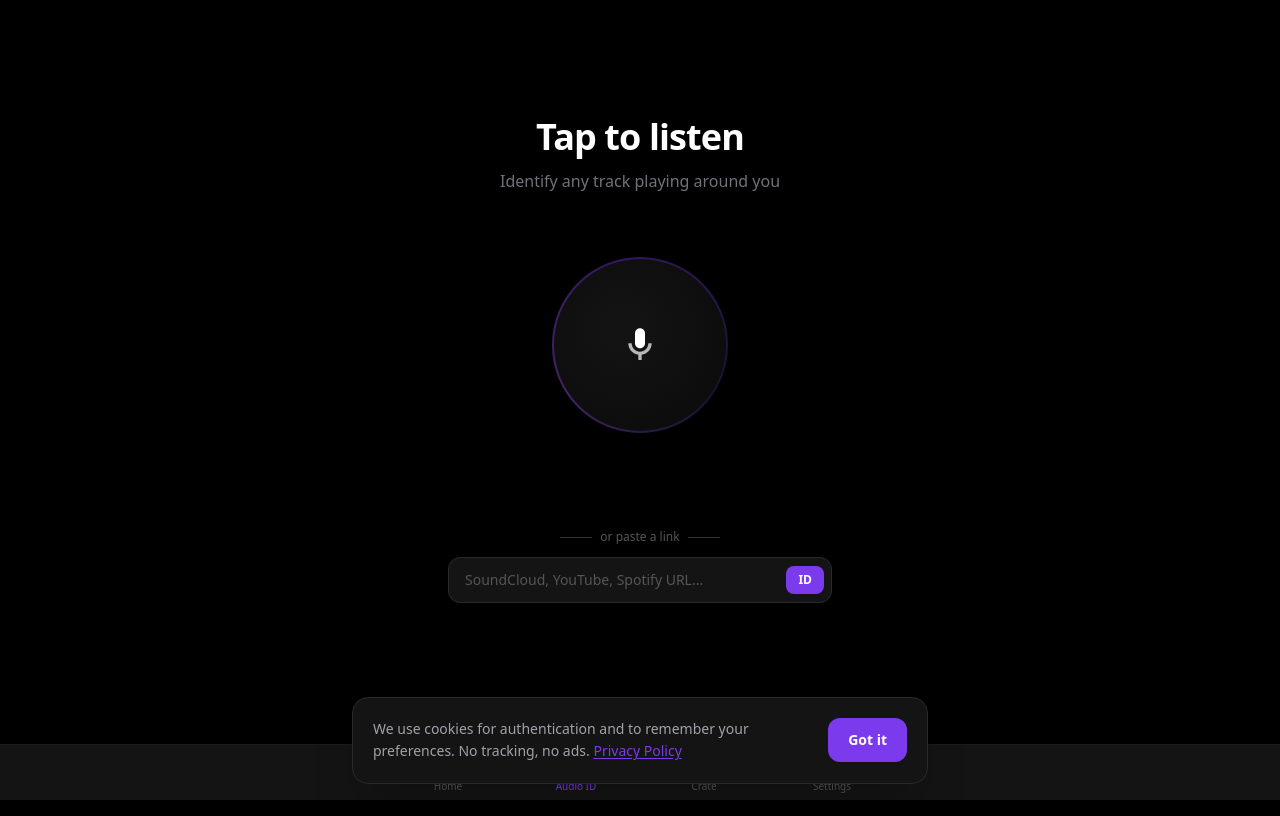
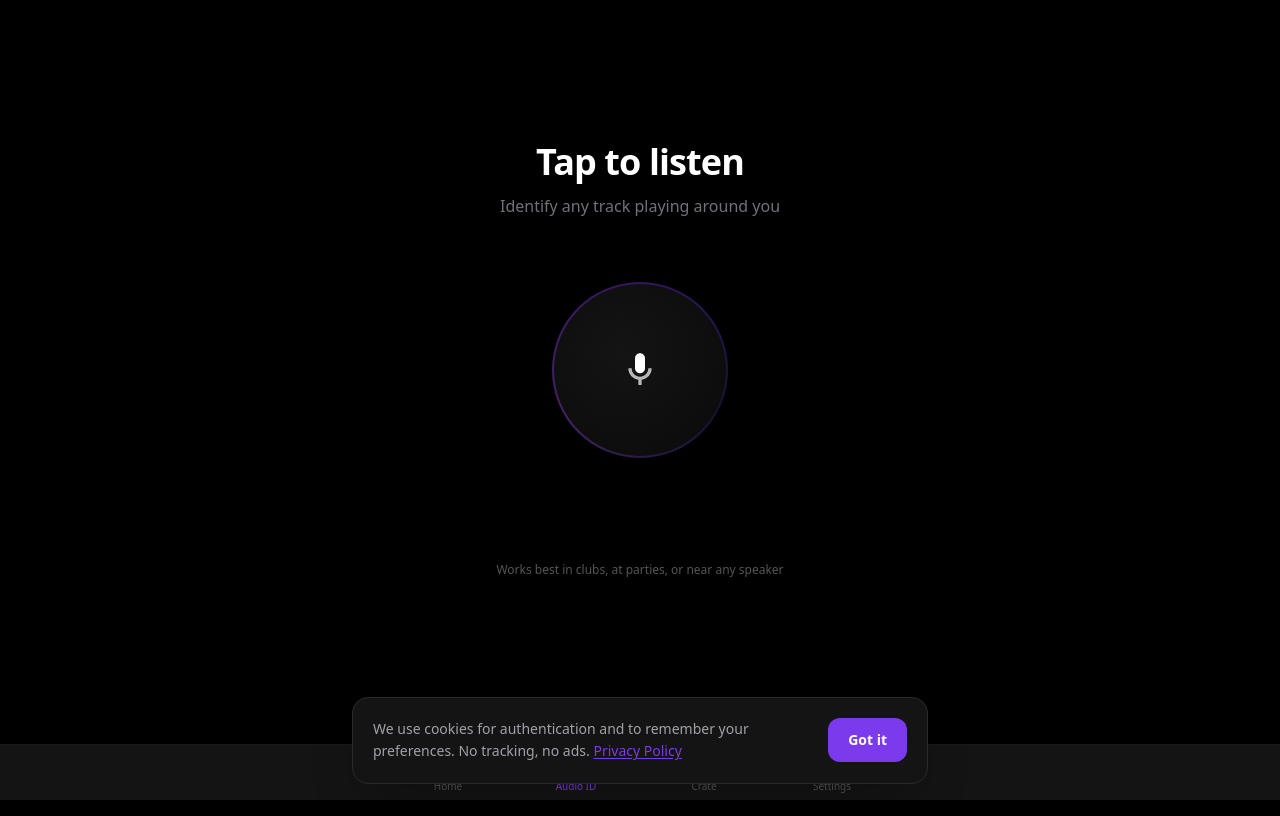
Before and after one commit to MEDBrand/TraxScout, a Next.js app: page /audio-id in a window 1280 px wide. Built offline with nearby package versions, Linux system fonts and the light colour scheme.

Commit message:
fix: remove paste-link from Audio ID, add contextual hint

```diff
--- a/src/app/audio-id/page.tsx
+++ b/src/app/audio-id/page.tsx
@@ -414,25 +414,11 @@ export default function AudioIdPage() {
           </button>
         )}
 
-        {/* Or paste a link */}
+        {/* Hint text */}
         {state === 'idle' && (
-          <div className="mt-8 w-full max-w-sm" style={{ animation: 'fadeInUp 0.5s ease-out 0.2s both' }}>
-            <div className="flex items-center gap-2 text-[#555] text-xs mb-3 justify-center">
-              <div className="h-[1px] w-8 bg-[#333]" />
-              <span>or paste a link</span>
-              <div className="h-[1px] w-8 bg-[#333]" />
-            </div>
-            <div className="relative">
-              <input
-                type="url"
-                placeholder="SoundCloud, YouTube, Spotify URL..."
-                className="w-full bg-[#141414] border border-[#2A2A2A] rounded-xl px-4 py-3 text-sm text-white placeholder-[#555] focus:outline-none focus:border-[#7C3AED]/50 focus:ring-1 focus:ring-[#7C3AED]/20 transition-all"
-              />
-              <button className="absolute right-2 top-1/2 -translate-y-1/2 bg-[#7C3AED] hover:bg-[#6D28D9] text-white text-xs font-semibold px-3 py-1.5 rounded-lg transition-colors">
-                ID
-              </button>
-            </div>
-          </div>
+          <p className="mt-10 text-[#555] text-xs text-center" style={{ animation: 'fadeInUp 0.5s ease-out 0.3s both' }}>
+            Works best in clubs, at parties, or near any speaker
+          </p>
         )}
       </div>
 
```
